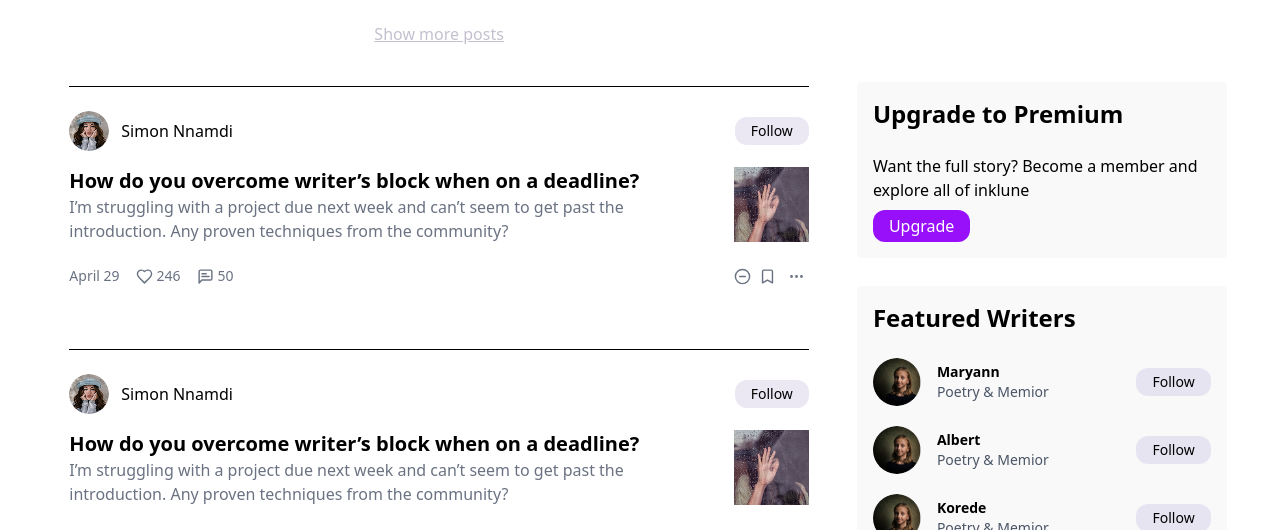
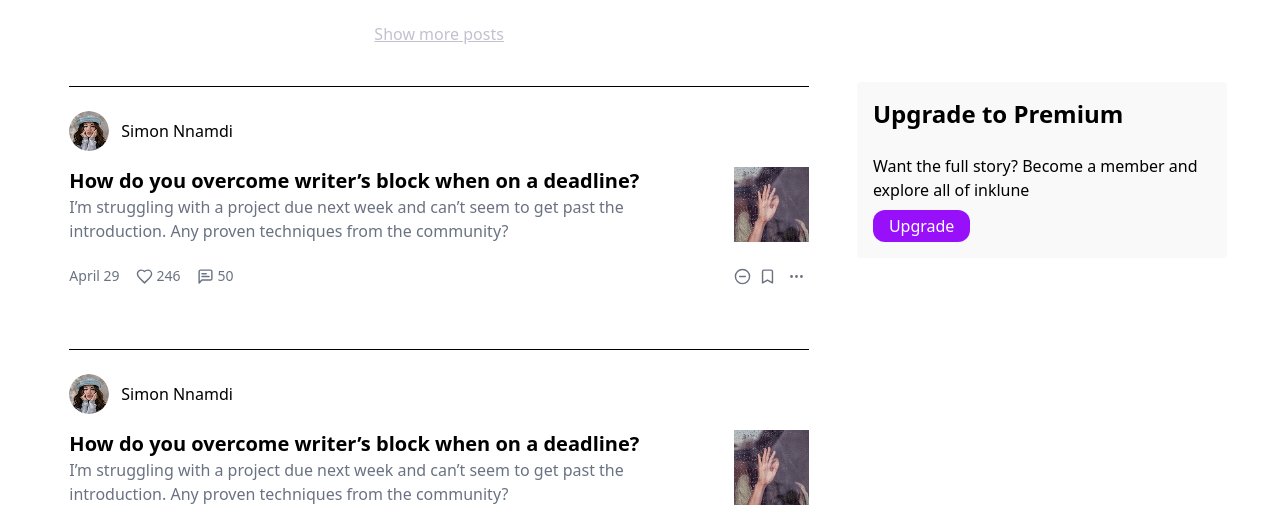
Before and after one commit to bibianeze/Inklune, a React (Vite) app: page /loggedin in a window 1280 px wide. Shown: the part 570-1100 px from the top of the page. Built offline with nearby package versions, Linux system fonts and the light colour scheme; sample sign-in values are in the browser's storage.

Commit message:
some adjustment made

```diff
--- a/src/components/HomePosts.jsx
+++ b/src/components/HomePosts.jsx
@@ -40,9 +40,7 @@ const HomePosts = () => {
                     {pro.author}
                   </p>
                 </div>
-                <button className="bg-[rgba(188,178,218,0.3)] px-4 rounded-xl text-sm py-1">
-                  Follow
-                </button>
+
               </div>
 
               {/* Post Content */}
--- a/src/components/Navbar.jsx
+++ b/src/components/Navbar.jsx
@@ -103,12 +103,16 @@ const Navbar = () => {
           </form>
 
           <div className="mt-4 flex flex-col gap-2">
+             <Link to="/login">
               <button className="border border-[rgba(138,99,247,1)] px-3 py-1 rounded text-[rgba(138,99,247,1)] hover:text-white hover:bg-[rgba(138,99,247,1)] transition">
                 Sign In
               </button>
+            </Link>
+            <Link to="/register">
               <button className="bg-[rgba(138,99,247,1)] text-white  px-3 py-1 rounded hover:bg-purple-300  transition">
                 Sign Up
               </button>
+            </Link>
           </div>
         </div>
       )}
--- a/src/pages/ForgotPassword.jsx
+++ b/src/pages/ForgotPassword.jsx
@@ -36,7 +36,7 @@ const ForgotPassword = () => {
       // Submit to server here
       try {
         const response = await axios.post(
-          "http://localhost:3000/api/auth/forgot-password",
+          "http://localhost:8000/api/auth/forgot-password",
           { email }
         );
         if ((response.status = 200)) {
--- a/src/pages/HomePageLoggedIn.jsx
+++ b/src/pages/HomePageLoggedIn.jsx
@@ -32,7 +32,7 @@ const HomePageLoggedIn = () => {
       <div className="container mx-auto w-11/12 py-6">
         {/* Navigation Buttons */}
         <div className="flex flex-wrap gap-3 mb-4">
-          {["Home", "Following", "Popular", "Recommended"].map((text, idx) => (
+          {["Home", "Popular", "Recommended"].map((text, idx) => (
             <button
               key={idx}
               className={`hover:bg-purple-300 hover:py-1 hover:px-2 hover:rounded-lg hover:text-white ${
@@ -117,63 +117,9 @@ const HomePageLoggedIn = () => {
               </button>
             </div>
 
-            <div className="bg-[rgba(196,192,207,0.1)] p-4 rounded ">
-              <h3 className="font-semibold text-xl md:text-2xl mb-6">
-                Featured Writers
-              </h3>
-              {featured.map((feature, index) => (
-                <div
-                  key={index}
-                  className="flex justify-between items-center mb-5 gap-2 flex-wrap"
-                >
-                  <div className="flex gap-4 items-center">
-                    <img
-                      className="w-12 h-12 object-cover rounded-full"
-                      src={feature.image}
-                      alt=""
-                    />
-                    <div className="text-sm">
-                      <h3 className="font-semibold">
-                        {feature.featuredAuthor}
-                      </h3>
-                      <p className="text-gray-600">{feature.Ftitle}</p>
-                    </div>
-                  </div>
-                  <button
-                    className="bg-[rgba(188,178,218,0.3)] py-1 px-4 rounded-xl text-sm"
-                    onClick={() => setShowFollowing(true)}
-                  >
-                    Follow
-                  </button>
-                </div>
-              ))}
-            </div>
 
-            <div className="bg-[rgba(196,192,207,0.1)] p-4 rounded">
-              <h3 className="font-semibold mb-2">Popular Tags</h3>
-              <div className="flex flex-wrap gap-2">
-                {[
-                  "#WritingLife",
-                  "#CreativeProcess",
-                  "#Poetry",
-                  "#Love",
-                  "#VentureCapital",
-                  "#Inspiration",
-                  "#LitaryLife",
-                  "#TraumaHealing",
-                  "#Gaming",
-                  "#WritingTips",
-                  "#Fiction",
-                ].map((tag, index) => (
-                  <span
-                    key={index}
-                    className="bg-[rgba(188,178,218,0.3)] p-1 px-3 rounded-xl text-sm cursor-pointer"
-                  >
-                    {tag}
-                  </span>
-                ))}
-              </div>
-            </div>
+
+
           </div>
         </div>
       </div>
--- a/src/pages/ResetPassword.jsx
+++ b/src/pages/ResetPassword.jsx
@@ -68,7 +68,7 @@ export const ResetPassword = () => {
       // Proceed to API or next step
       try {
         const response = await axios.post(
-          `http://localhost:3000/api/auth/reset-password`,
+          `http://localhost:8000/api/auth/reset-password`,
           { token, password: formData.password }
         );
         if (response.status === 200) {
--- a/src/pages/SignIn.jsx
+++ b/src/pages/SignIn.jsx
@@ -65,7 +65,7 @@ const SignIn = () => {
       setIsSubmitting(true);
       try {
         const response = await axios.post(
-          "http://localhost:3000/api/auth/login",
+          "http://localhost:8000/api/auth/login",
           { ...formData }
         );
         console.log(response);
--- a/src/pages/SignUp.jsx
+++ b/src/pages/SignUp.jsx
@@ -55,8 +55,8 @@ const SignUp = () => {
       // Submit the form (e.g., API call)
       try {
         const response = await axios.post(
-          "http://localhost:3000/api/auth/register",
-          { ...formData }
+          "http://localhost:8000/api/auth/register",
+          { ...formData },
         );
         console.log(response);
 
--- a/src/pages/VerifyEmail.jsx
+++ b/src/pages/VerifyEmail.jsx
@@ -13,7 +13,7 @@ const VerifyEmail = () => {
     const handleVerify = async () => {
       try {
         const response = await axios.post(
-          `http://localhost:3000/api/auth/verify-email/${token}`,
+          `http://localhost:8000/api/auth/verify-email/${token}`,
           { token }
         );
         if (response.status === 200) {
```
Lines whose indentation alone changed are shown as unchanged.
